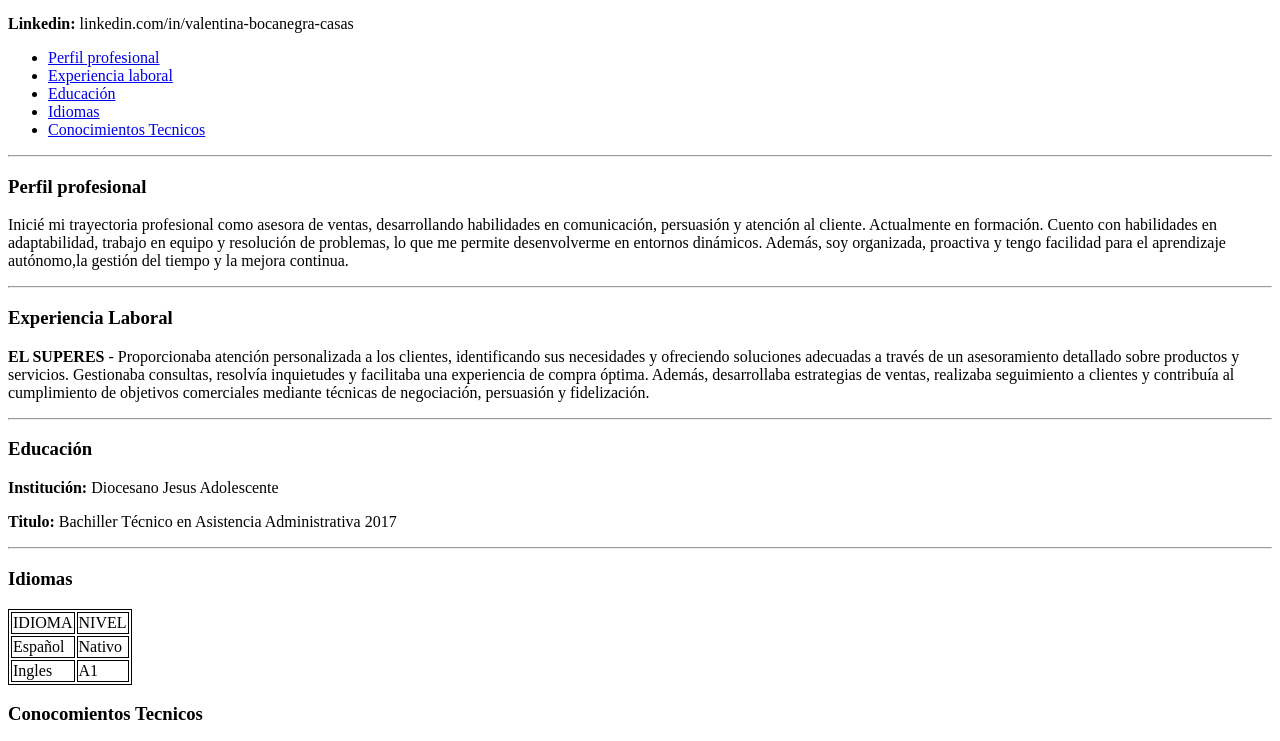
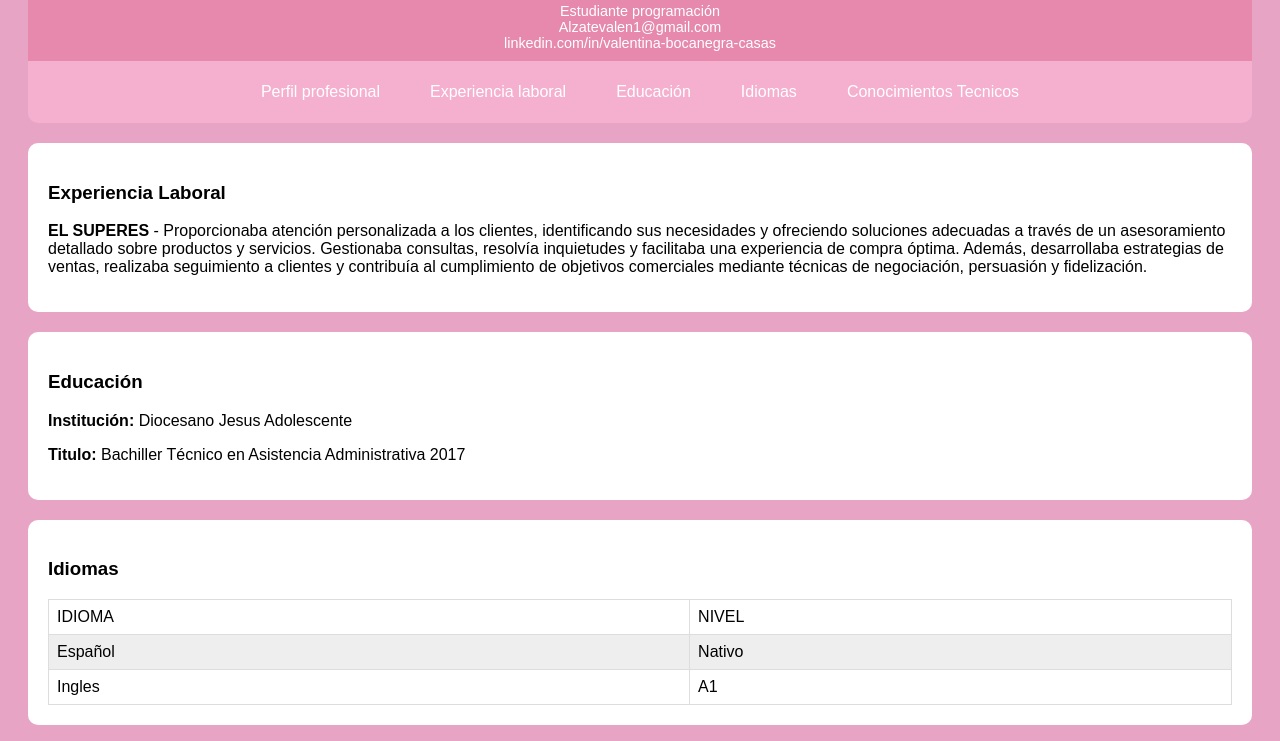
Before and after one commit to valila2/Hoja_de_vida, a plain HTML site: page index.html in a window 1280 px wide. Shown: the part 301-1042 px from the top of the page. Drawn offline with Linux system fonts and the light colour scheme.

Commit message:
Le agregue estilos a la hoja de vida

```diff
--- a/index.html
+++ b/index.html
@@ -3,26 +3,21 @@
 <head>
     <meta charset="UTF-8">
     <meta name="viewport" content="width=device-width, initial-scale=1.0">
-    <style>
-        table, th, td {
-          border:1px solid black;
-        }
-        </style>
+    <link rel="stylesheet" href="styles.css">
+
     <title>SOBRE MI</title>
 
 </head>
 <body>
     <header>
-        <img src= "https://us.123rf.com/450wm/vectorkif/vectorkif1803/vectorkif180300044/97426151-expresi%C3%B3n-facial-de-una-linda-mujer-riendo-emoci%C3%B3n-femenina-atractivo-personaje-de-dibujos.jpg" width="100" alt="foto-perfil">
-
+        <img class="imagen" src= "./foto cv.jpg" width="100" alt="foto-perfil">
         <h1>Valentina Bocanegra Casas</h1>
-        <h2>Estudiante</h2>
-        <p><b>Correo Electronico:</b> Alzatevalen1@gmail.com</p>
-        <p><b>Telefono:</b> 12345</p>
-        <p><b>Direccion:</b> Colombia, Buenaventura</p>
-        <p><b>Linkedin:</b> linkedin.com/in/valentina-bocanegra-casas</p>
+        <p>Estudiante programación</p>
+        <p>Alzatevalen1@gmail.com</p>
+        <p>linkedin.com/in/valentina-bocanegra-casas</p>
     </header>
 
+ <div class="content">
   <nav>
     <ul>
         <li><a href="#profesional">Perfil profesional</a></li>
@@ -33,20 +28,7 @@
 
     </ul>
 </nav>
-
-
-    <hr>
-
-    <section id="profesional">
-        <h3>Perfil profesional</h3>
-        <p>Inicié mi trayectoria profesional como asesora de ventas, desarrollando habilidades en comunicación, persuasión y atención al cliente.
-            Actualmente en formación. Cuento con habilidades en adaptabilidad, trabajo en equipo y resolución de problemas,
-            lo que me permite desenvolverme en entornos dinámicos. Además, soy organizada, proactiva y tengo facilidad para el
-            aprendizaje autónomo,la gestión del tiempo y la mejora continua.</p>
-    </section>
-
-    <hr>
-
+</div>
     <section id="experiencia">
         <h3>Experiencia Laboral</h3>
         <p><strong>EL SUPERES</strong> - Proporcionaba atención personalizada a los clientes,
@@ -56,7 +38,6 @@
         comerciales mediante técnicas de negociación, persuasión y fidelización.</p>
     </section>
 
-    <hr>
 
     <section id="educacion">
         <h3>Educación</h3>
@@ -66,7 +47,6 @@
         2017</p>
     </section>
 
-    <hr>
 
     <section id="idioma">
         <h3>Idiomas</h3>
@@ -154,10 +134,11 @@
 
 
                 <input type="submit" value="Enviar">
-            </fieldset>
-        </form>
+            </fieldset>        </form>
+
         </form>
     </section>
+  </div>
 
 </body>
 </html>
--- /dev/null
+++ b/styles.css
@@ -0,0 +1,87 @@
+body {
+    background-color: #e8a4c4;
+    font-family: Arial, Helvetica, sans-serif;
+    padding: 20px;
+}
+
+header {
+    background-color: rgb(230, 137, 172);
+    color: white;
+    padding: 10px;
+    text-align: center;
+}
+
+header p {
+    margin: 0;
+    font-size: 0.9em;
+}
+
+nav {
+    background-color: rgb(245, 175, 207);
+    color: white;
+    padding: 10px;
+    border-bottom-left-radius: 10px;
+    border-bottom-right-radius: 10px;
+    position: sticky;
+    top: 0px;
+}
+
+nav ul {
+    margin: 0 auto;
+    padding: 0;
+    list-style: none;
+    background-color: rgb(245, 175, 207);
+    display: flex;
+    justify-content: center;
+    gap: 10px;
+}
+
+
+nav ul li {
+    display: inline-block;
+    position: relative;
+}
+
+nav ul li a {
+    display: block;
+    padding: 12px 20px;
+    color:  white;
+    text-decoration: none;
+}
+
+nav ul li a:hover {
+    color: rgb(236, 151, 191);
+    background-color: aliceblue;
+}
+
+.imagen {
+    width: 180px;
+    height: 180px;
+    border-radius: 50%;
+    border: 3px solid white;
+    object-fit: cover;
+    display: block;
+    margin: 0 auto;
+}
+
+section {
+    margin: 20px 0;
+    padding: 20px;
+    background-color: white;
+    border-radius: 5px;
+    box-shadow: 0 2px 5px rgba(0, 0, 0. 0.1);
+    border-radius: 10px;
+}
+table {
+    width: 100%;
+    border-collapse: collapse;
+
+  }
+td, th {
+    border: 1px solid #dddddd;
+    text-align: left;
+    padding: 8px;
+}
+tr:nth-child(even) {
+    background-color: #eeeeee;
+}
```
Also changed, not shown: foto cv.jpg (added). Lines whose indentation alone changed are shown as unchanged.
